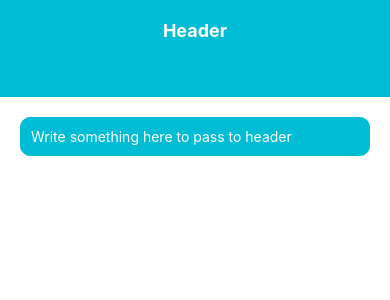
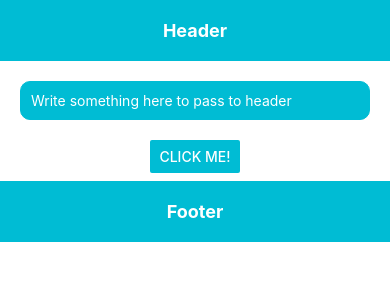
Before and after one commit to jeremiawaani/mobile-programming, a React Native app in the folder Exercise6/: screen / in a window 390 px wide. Shown: the top 300 px of the page. Built offline with nearby package versions, Linux system fonts and the light colour scheme.

Commit message:
menambahkan library button menambahkan component button menambahkan component footer menambahkan styline footer

```diff
--- a/Exercise6/App.js
+++ b/Exercise6/App.js
@@ -1,5 +1,5 @@
-import React, { Component } from 'react';
-import { Text, View, StatusBar, StyleSheet, TextInput } from 'react-native';
+import React, {Component} from 'react';
+import {Text, View, StatusBar, StyleSheet, TextInput, Button} from 'react-native';
 
 class App extends Component {
   constructor(props) {
@@ -9,31 +9,54 @@ class App extends Component {
     };
   }
   render() {
-        return ( <
-            View > { /* StatusBar */ } <
-            StatusBar barStyle = "light-content"
-            backgroundColor = "#0097A7" / >
+    return (
+      <View>
+        {/* StatusBar */}
+        <StatusBar barStyle="light-content" backgroundColor="#0097A7" />
 
-            { /* Header */ } <
-            View style = { styles.header } >
-            <
-            Text style = { styles.headerTextTop } > Header < /Text> <
-            Text style = { styles.headerTextDown } > { /* Disini akan menerima InputText tadi dan ditampilkan ke screen Header */ } { this.state.header } <
-            /Text> <
-            /View>
+        {/* Header */}
+        <View style={styles.header}>
+          <Text style={styles.headerTextTop}>Header</Text>
+          <Text style={styles.headerTextDown}>
+            {/* Disini akan menerima InputText tadi dan ditampilkan ke screen Header */}
+            {this.state.header}
+          </Text>
+        </View>
 
-            { /* TextInput */ } <
-            TextInput value = { this.state.header }
-            style = { styles.textInput }
-            placeholder = "Write something here to pass to header"
-            placeholderTextColor = { '#FFFFFF' }
+         {/* TextInput */}
+        <TextInput
+          value={this.state.header}
+          style={styles.textInput}
+          placeholder="Write something here to pass to header"
+          placeholderTextColor={"#FFFFFF"}
           //Ketika user memberikan input, maka state akan disimpan di property 'header'
-            onChangeText = { value => this.setState({ header: value }) }
-            /> <
-            /View>
+          onChangeText={(value) => this.setState({ header: value })}
+        />
+
+        <View style={{ marginLeft: 150, marginRight: 150 }}>
+          <Button
+            title="Click Me!"
+            color={"#00BCD4"}
+            // onPress={() => console.log('hello')}
+          />
+        </View>
+        <Footer/>
+      </View>
     );
   }
 }
+
+//Function ini digunakan untuk menampilkan footer
+const Footer = () => {
+    return (
+      <View style={styles.footer}>
+        <Text style={{ color: "#FFFFFF", fontSize: 18, fontWeight: "bold" }}>
+          Footer
+        </Text>
+      </View>
+    );
+  };
+
 const styles = StyleSheet.create({
   header: {
     backgroundColor: '#00BCD4',
@@ -58,9 +81,16 @@ const styles = StyleSheet.create({
     paddingHorizontal: 10,
     borderRadius: 10,
     paddingVertical: 10,
-        borderColor: '#00BCD4',
-        backgroundColor: '#00BCD4',
-        color: '#FFFFFF',
+    borderColor: "#00BCD4",
+    backgroundColor: "#00BCD4",
+    color: "#FFFFFF",
+  },
+  footer: {
+    backgroundColor: "#00BCD4",
+    alignItems: "center",
+    justifyContent: "center",
+    padding: 20,
+    marginTop: 8,
   },
 });
 export default App;
```
Lines whose indentation alone changed are shown as unchanged.
